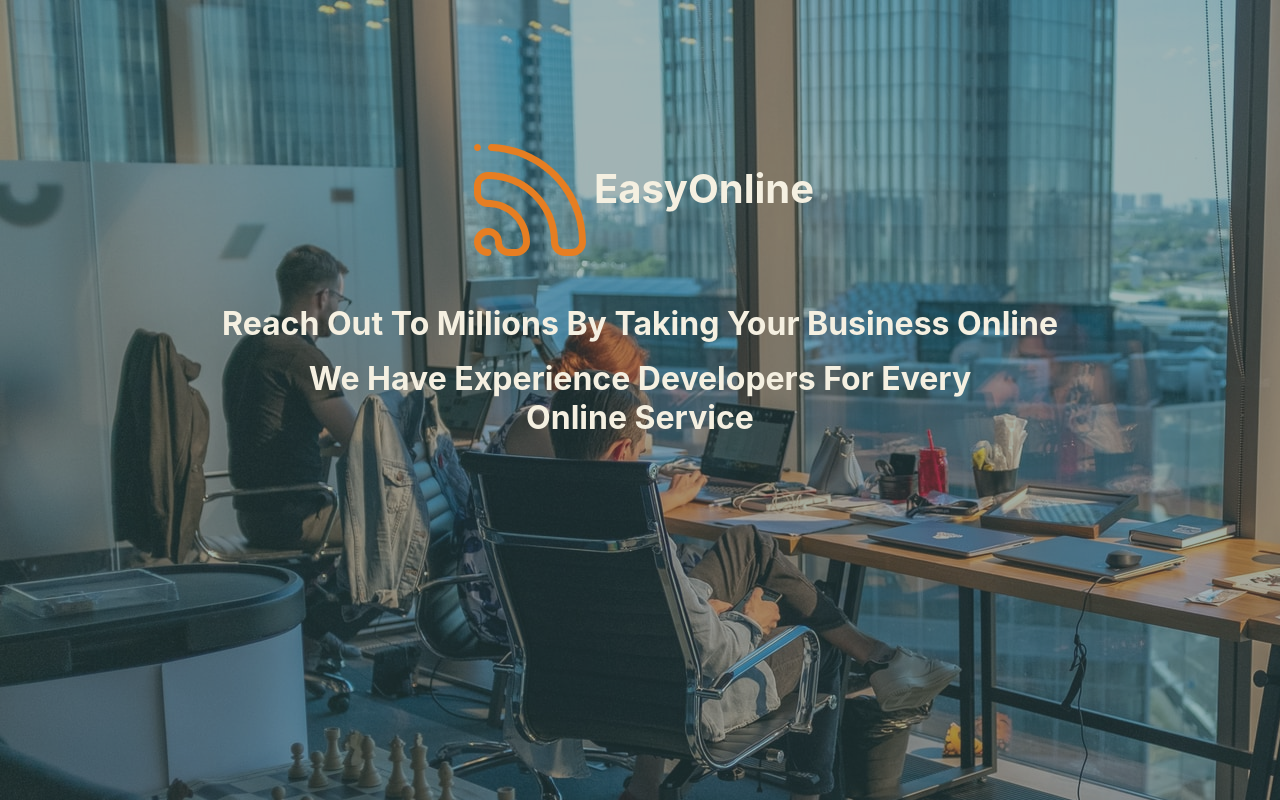
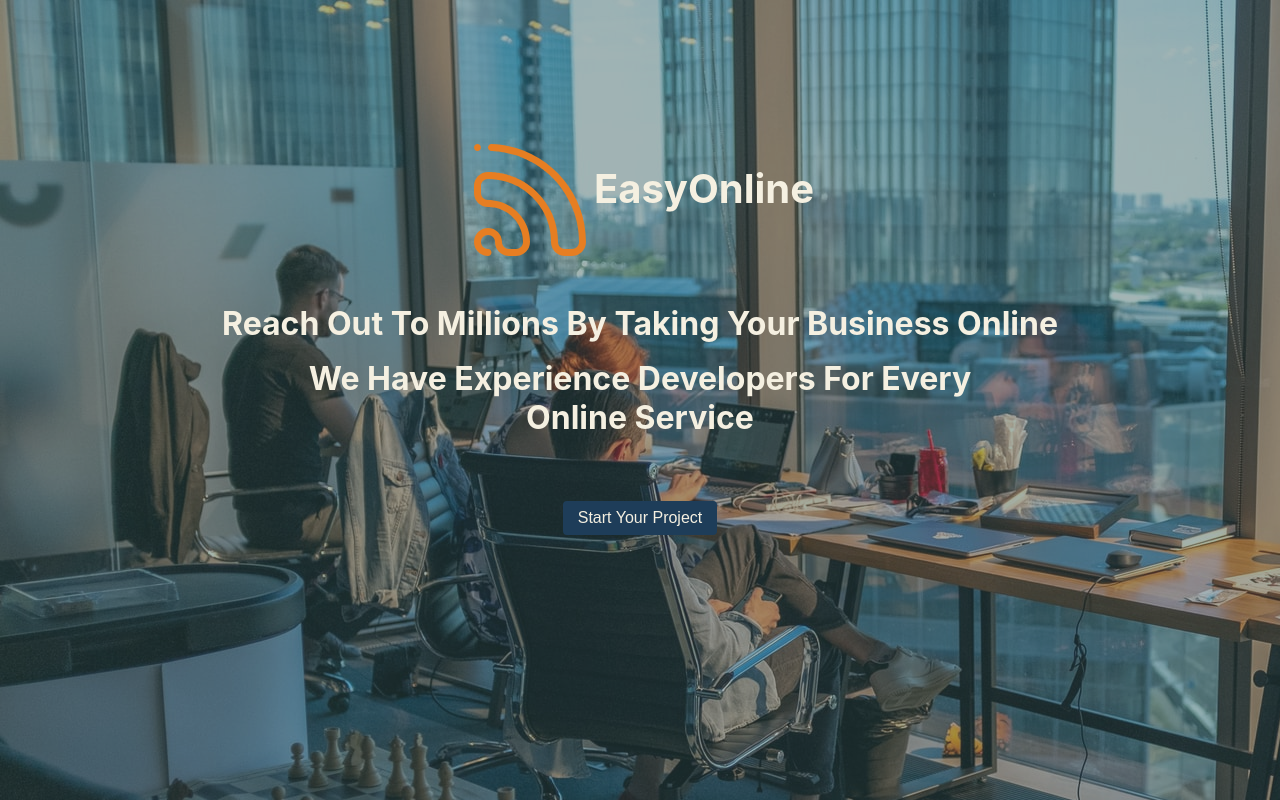
Before and after one commit to umangag07/Reactjs-Projects, a React (Create React App) app in the folder smooth-scroll-website/: page / in a window 1280 px wide. Built offline with nearby package versions, Linux system fonts and the light colour scheme.

Commit message:
Added the button component

```diff
--- /dev/null
+++ b/smooth-scroll-website/src/Components/button/Index.jsx
@@ -0,0 +1,17 @@
+import React from 'react'
+import styled from 'styled-components'
+import { theme } from '../../styles';
+
+const ButtonWrapper = styled.button`
+    padding:5px 12px;
+    border-radius:4px;
+    border:3px solid ${theme.color2};
+    background-color:${theme.color2} ;
+    color:${theme.color1};
+    font-size:16px;
+`;
+
+
+export function Button(props){
+return <ButtonWrapper>{props.children}</ButtonWrapper>
+}
--- a/smooth-scroll-website/src/Container/homepage/TopSection.jsx
+++ b/smooth-scroll-website/src/Container/homepage/TopSection.jsx
@@ -1,8 +1,9 @@
 import React from "react";
 import styled from "styled-components";
 import teamImg from '../../Assets/photos/company_team.jpg'
-import { Indexlogo } from "../../Components/Logo/Indexlogo";
-import { Marginer } from "../../Components/Marginer/Index";
+import { Button } from "../../Components/button/Index";
+import { Indexlogo } from "../../Components/Logo/Indexlogo.jsx";
+import { Marginer } from "../../Components/Marginer/Index.jsx";
 import { theme } from '../../styles';
 
 const TopContainer = styled.div`
@@ -22,7 +23,7 @@ const BgEffect = styled.div`
 
 const Openingtext = styled.h1`
    font-size:32px;
-   font-weight:bold;
+
    margin:0;
    color:${theme.color1};
 `;
@@ -39,6 +40,8 @@ export function TopSection(props) {
          <Marginer direction="vertical" margin="1em"/>
          <Openingtext>We Have Experience Developers For Every</Openingtext>
          <Openingtext>Online Service</Openingtext>
+         <Marginer direction="vertical" margin="4em"/>
+         <Button>Start Your Project</Button>
        </BgEffect>
      </TopContainer>
     </>
--- a/smooth-scroll-website/src/Container/homepage/index.jsx
+++ b/smooth-scroll-website/src/Container/homepage/index.jsx
@@ -4,7 +4,7 @@ import { TopSection } from './TopSection';
 
 const PageContainer = styled.div`
     width: 100%;
-    height: 100%;
+    height: 100vh;
     padding: 0;
     display: flex;
     flex-direction: column;
```
Also changed, not shown: smooth-scroll-website/src/Components/Logo/Indexlogo.jsx (renamed from smooth-scroll-website/src/Components/Logo/Indexlogo.js), smooth-scroll-website/src/Components/Marginer/Index.jsx (renamed from smooth-scroll-website/src/Components/Marginer/Index.js).
